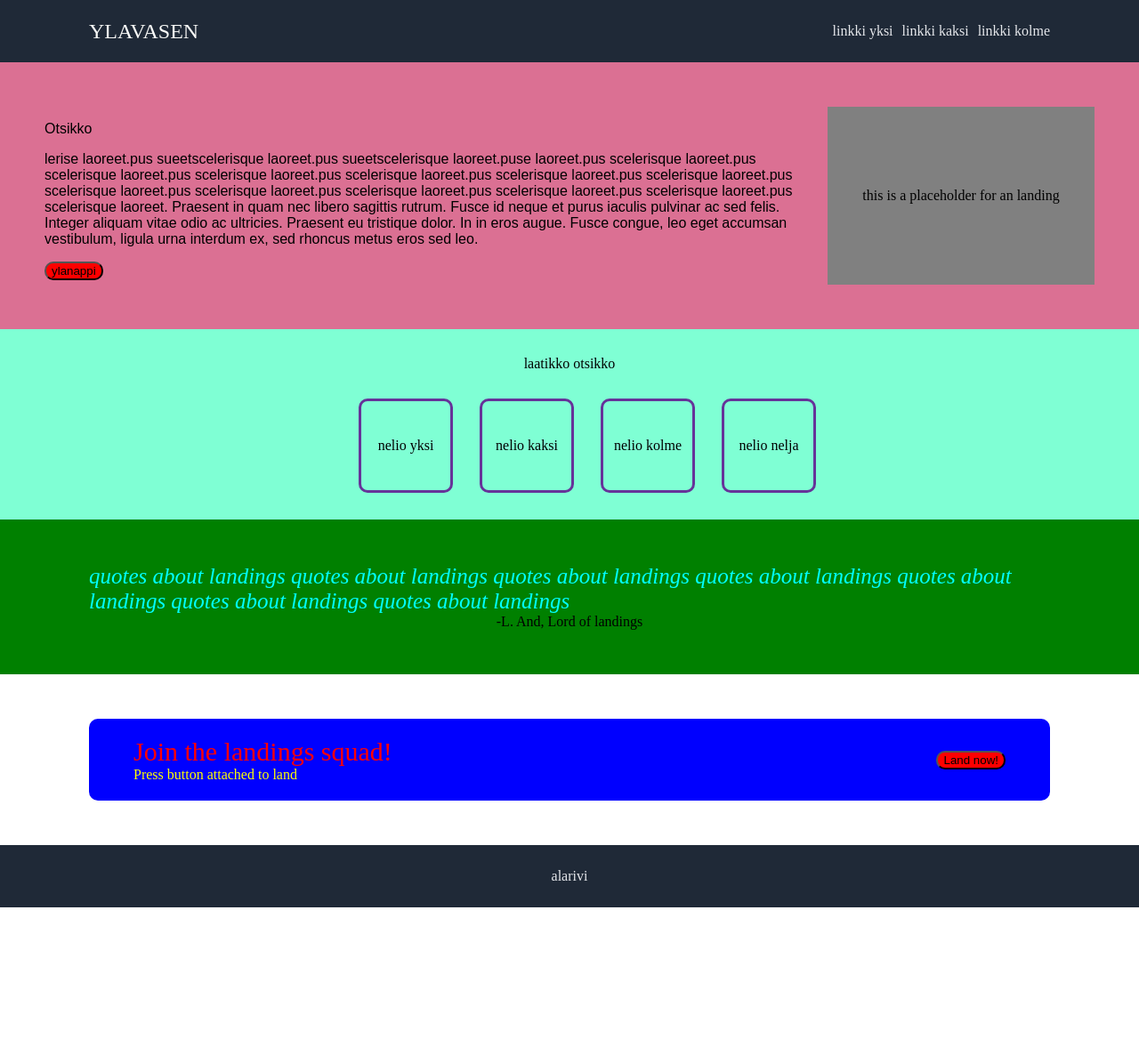
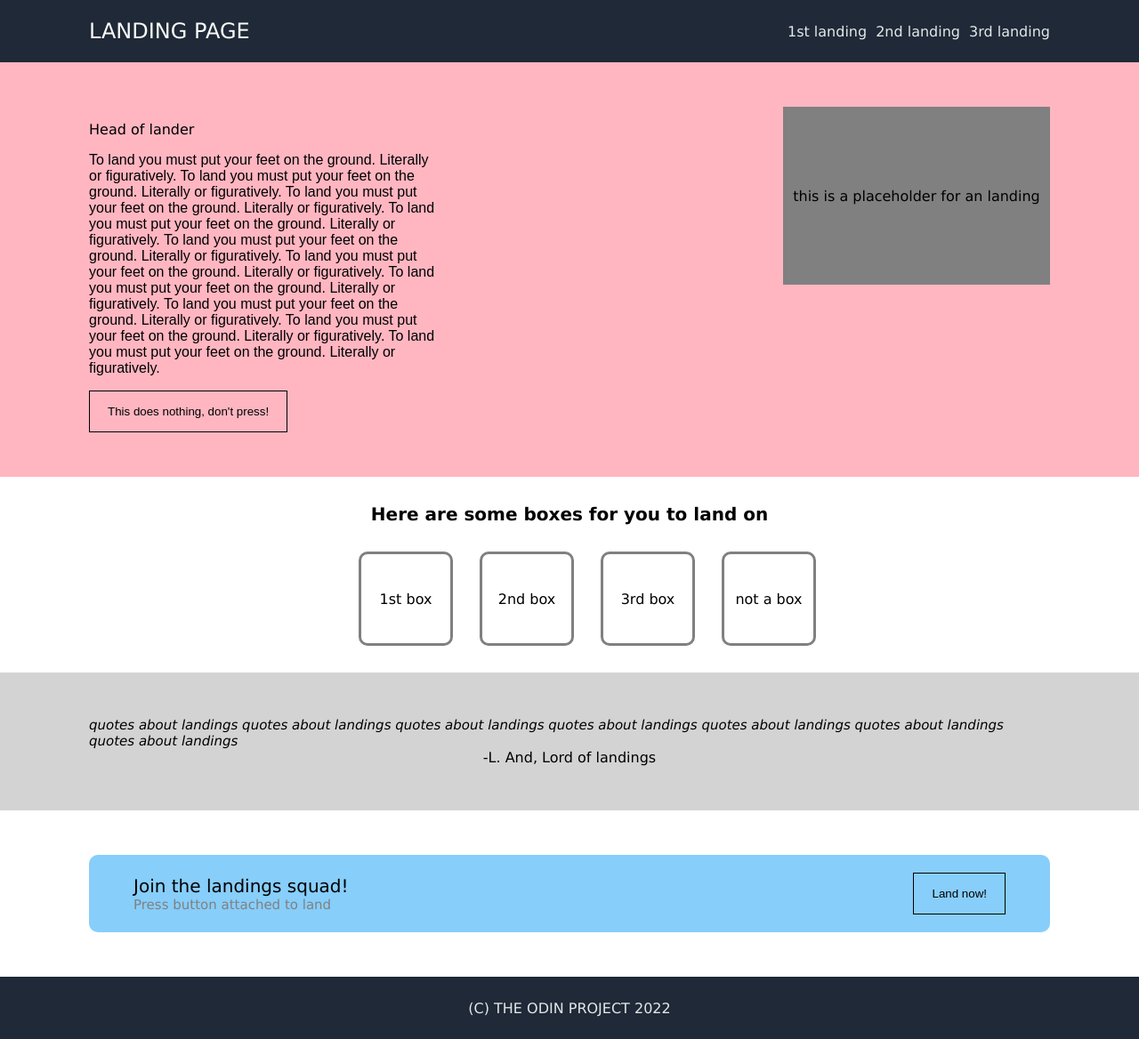
Before and after one commit to heinohen/the-landing-page, a plain HTML site: page index.html in a window 1280 px wide. Shown: the whole page at 89% size. Before the commit the page ends 1020 px from the top, so only its background shows below. Drawn offline with Linux system fonts and the light colour scheme.

Commit message:
fixed issue with main not stretching

```diff
--- a/index.html
+++ b/index.html
@@ -10,62 +10,61 @@
 <body>
 
     <div class = "kontainer">
-        <div class = "ylarivi">
-            <div class = "ylavasen">
-                YLAVASEN
+        <div class = "toprow">
+            <div class = "topleft">
+                LANDING PAGE
             </div>
-            <div class = "ylalinkit">
-                <ul class = "ylapalkki">
-                    <li>linkki yksi</li>
-                    <li>linkki kaksi</li>
-                    <li>linkki kolme</li>
+            <div class = "toplinks">
+                <ul class = "topbar">
+                    <li><a href="#">1st landing</a></li>
+                    <li><a href="#">2nd landing</a></li>
+                    <li><a href="#">3rd landing</a></li>
                 </ul>
             </div>
 
         </div>
 
-        <div class = "kuvallinen">
-            <div class = "tekstiosa">
-                <p class = "otsikko">Otsikko</p>
-                <p class = "leipa">lerise laoreet.pus sueetscelerisque laoreet.pus sueetscelerisque laoreet.puse laoreet.pus scelerisque laoreet.pus scelerisque laoreet.pus scelerisque laoreet.pus scelerisque laoreet.pus scelerisque laoreet.pus scelerisque laoreet.pus scelerisque laoreet.pus scelerisque laoreet.pus scelerisque laoreet.pus scelerisque laoreet.pus scelerisque laoreet.pus scelerisque laoreet. Praesent in quam nec libero sagittis rutrum. Fusce id neque et purus iaculis pulvinar ac sed felis. Integer aliquam vitae odio ac ultricies. Praesent eu tristique dolor. In in eros augue. Fusce congue, leo eget accumsan vestibulum, ligula urna interdum ex, sed rhoncus metus eros sed leo.</p>
-                <button class = "ylanappi">ylanappi</button>
+        <div class = "main">
+            <div class = "maintext">
+                <p class = "main_header">Head of lander</p>
+                <p class = "main_bread">To land you must put your feet on the ground. Literally or figuratively. To land you must put your feet on the ground. Literally or figuratively. To land you must put your feet on the ground. Literally or figuratively. To land you must put your feet on the ground. Literally or figuratively. To land you must put your feet on the ground. Literally or figuratively. To land you must put your feet on the ground. Literally or figuratively. To land you must put your feet on the ground. Literally or figuratively. To land you must put your feet on the ground. Literally or figuratively. To land you must put your feet on the ground. Literally or figuratively. To land you must put your feet on the ground. Literally or figuratively. </p>
+                <button class = "main_button">This does nothing, don't press!</button>
             </div>
-            <div class = "kuvaosa">this is a placeholder for an landing</div>
+            <div class = "main_pic">this is a placeholder for an landing</div>
         </div>
 
 
 
 
-        <div class = "laatikko">
-            <div class = "laatikko_otsikko"> laatikko otsikko</div>
-            <div class = "kuvat">
-                <ul class = "neliot">
-                    <li class = "nelio">nelio yksi</li>
-                    <li class = "nelio">nelio kaksi</li>
-                    <li class = "nelio">nelio kolme</li>
-                    <li class = "nelio">nelio nelja</li>
+        <div class = "box">
+            <div class = "box_header">Here are some boxes for you to land on</div>
+            <div class = "pics">
+                <ul class = "squares">
+                    <li class = "sqr">1st box</li>
+                    <li class = "sqr">2nd box</li>
+                    <li class = "sqr">3rd box</li>
+                    <li class = "sqr">not a box</li>
                 </ul>
-
             </div>
         </div>
-        <div class = "lainaus">
-            <div class = "lainaus_leipa">quotes about landings quotes about landings quotes about landings quotes about landings quotes about landings quotes about landings quotes about landings </div>
-            <div class = "lainaus_nimi">-L. And, Lord of landings</div>
+        <div class = "quote">
+            <div class = "quote_bread">quotes about landings quotes about landings quotes about landings quotes about landings quotes about landings quotes about landings quotes about landings </div>
+            <div class = "quote_name">-L. And, Lord of landings</div>
         </div>
 
-        <div class = "liity">
-            <div class = "liity_laatikko">
-                <div class = "liity_tekstit">
-                    <div class = "liity_otsikko">Join the landings squad!</div>
-                    <div class = "liity_leipa">Press button attached to land</div>
+        <div class = "join">
+            <div class = "join_box">
+                <div class = "join_text">
+                    <div class = "join_header">Join the landings squad!</div>
+                    <div class = "join_bread">Press button attached to land</div>
                 </div>
-                <button class = "liity_nappi">Land now!</button>
+                <button class = "join_button">Land now!</button>
             </div>
 
         </div>
 
-        <div class = "alarivi">
-            alarivi
+        <div class = "bottomrow">
+            (C) THE ODIN PROJECT 2022
         </div>
     </div>
 
--- a/style.css
+++ b/style.css
@@ -3,14 +3,18 @@
 html, body {
     min-height: 100%;
     margin: 0;
+    font-family: Verdana, Geneva, Tahoma, sans-serif;
 }
 
-button {
-    background-color: red;
-    border-radius: 10px;
+a {
+    list-style: none;
+    text-decoration: none;
+    color: #e5e7eb;
 }
 
-.ylarivi, .kuvallinen, .laatikko, .lainaus, .liity{
+
+
+.toprow, .main, .box, .quote, .join{
     padding-left: 100px;
     padding-right: 100px;
 }
@@ -19,9 +23,8 @@ button {
     display: flex;
     flex-direction: column;
     justify-content: space-between;
-    flex-grow: 1;
 }
-.ylapalkki {
+.topbar {
     display: flex;
     flex-direction: row;
     gap: 10px;
@@ -29,7 +32,7 @@ button {
     list-style: none;
 }
 
-.ylarivi {
+.toprow {
     display: flex;
     flex-direction: row;
     justify-content: space-between;
@@ -37,17 +40,14 @@ button {
 
 }
 
-.ylavasen {
+.topleft {
     font-size: 24px;
     color: #F9FAF8;
 
 }
 
-.ylalinkit {
-    color: #e5e7eb;
-}
 
-.alarivi {
+.bottomrow {
     display: flex;
     justify-content: center;
     align-items: center;
@@ -55,29 +55,44 @@ button {
 
 }
 
-.ylarivi, .alarivi {
+.toprow, .bottomrow {
     height: 70px;
     background-color: #1f2937;
 }
 
-.kuvallinen {
+.main {
+    padding-top: 50px;
+    padding-bottom: 50px;
     display: flex;
-    background-color: palevioletred;
+    background-color: lightpink;
     flex-direction: row;
     justify-content: space-between;
-    padding: 50px;
     height: 100%;
     flex: 1;
 }
 
-.tekstiosa {
+.main_text {
     padding: 0px;
     margin: 0px;
     height: 200px;
+
+}
+
+.main_button {
+    background-color: lightpink;
+}
+
+.main_button:hover {
+    background-color: aquamarine;
+}
+
+.main_bread {
+    width: 400px;
+    flex-wrap: wrap;
     font-family:Arial, Helvetica, sans-serif
 }
 
-.kuvaosa {
+.main_pic {
     height: 200px;
     width: 300px;
     background-color: gray;
@@ -88,8 +103,8 @@ button {
 
 }
 
-.laatikko {
-    background-color: aquamarine;
+.box {
+    background-color: white;
     display: flex;
     flex-direction: column;
     align-items: center;
@@ -97,7 +112,12 @@ button {
     padding: 30px;
 }
 
-.neliot {
+.box_header {
+    font-weight: bold;
+    font-size: 20px;
+}
+
+.squares {
     margin: 0;
     display: flex;
     flex-direction: row;
@@ -108,19 +128,19 @@ button {
 
 }
 
-.nelio {
+.sqr {
     height: 100px;
     width: 100px;
     border-style: solid;
     border-radius: 10px;
-    border-color: rebeccapurple;
+    border-color: gray;
     display: flex;
     align-items: center;
     justify-content: center;
 }
 
-.lainaus {
-    background-color: green;
+.quote {
+    background-color: lightgray;
     display: flex;
     flex-direction: column;
     align-items: center;
@@ -129,24 +149,24 @@ button {
     padding-bottom: 50px;
 }
 
-.lainaus_leipa {
+.quote_bread {
     font-style: italic;
-    font-size: 25px;
+    font-size: 15px;
     font-weight: lighter;
-    color: aqua;
+    color: black;
 }
 
-.liity {
+.join {
     padding-top: 50px;
     padding-bottom: 50px;
 }
 
-.liity_laatikko {
+.join_box {
     padding-left: 50px;
     padding-right: 50px;
     padding-top: 20px;
     padding-bottom: 20px;
-    background-color: blue;
+    background-color: lightskyblue;
     border-radius: 10px;
     display: flex;
     flex-direction: row;
@@ -154,11 +174,33 @@ button {
     align-items: center;
 }
 
-.liity_otsikko {
-    color: red;
-    font-size: 30px;
+.join_header {
+    color: black;
+    font-size: 20px;
 }
 
-.liity_leipa {
-    color: yellow
+.join_bread {
+    color: gray;
+    font-size: 15px;
 }
+
+button {
+
+    border: none;
+    text-decoration: none;
+    padding: 15px 20px;
+    border: solid;
+    border-width: 1px;
+    transition-duration: 0.4s;
+
+}
+
+.join_button {
+    background-color: lightskyblue;
+}
+
+
+.join_button:hover {
+    background-color: greenyellow;
+
+}
```
